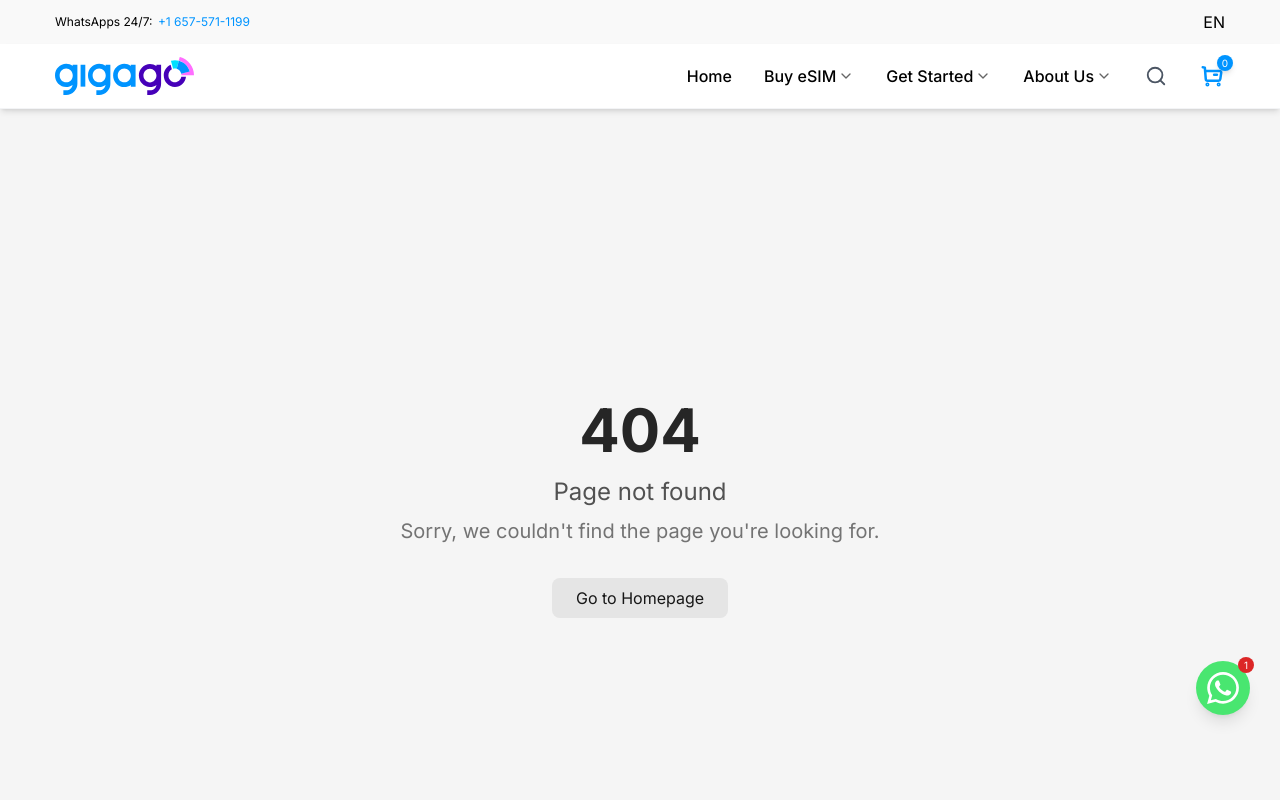
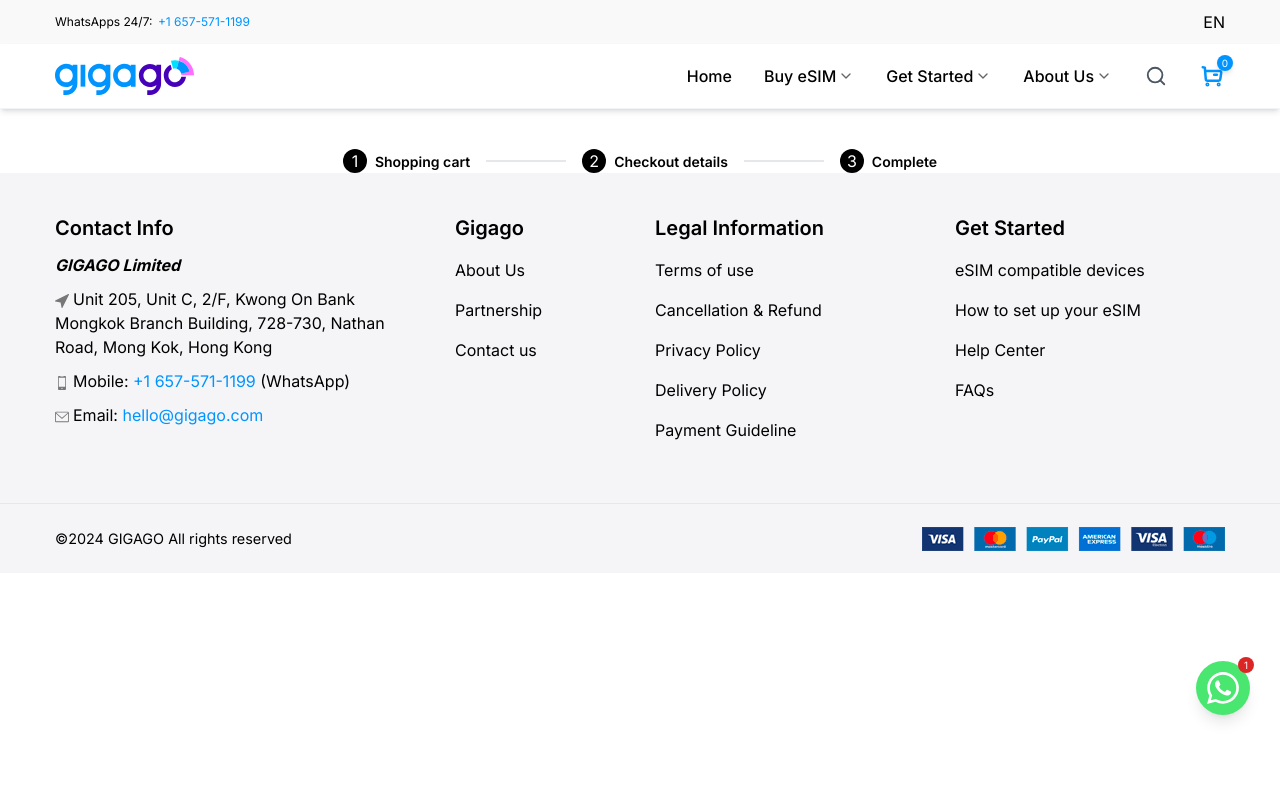
Before and after one commit to TuTraa/gigago-v2, a Next.js app: page /cart in a window 1280 px wide. Before the commit this address had no page. Shown: the top 800 px of the page. Built offline with nearby package versions, Linux system fonts and the light colour scheme.

Commit message:
feat(feature): start Cart page & progress tracker component

```diff
--- /dev/null
+++ b/src/app/(cart)/cart/page.tsx
@@ -0,0 +1,19 @@
+import ProgressTracker from '@/components/progress-tracker'
+import React from 'react'
+
+const CartPage = () => {
+  return (
+    <div className='max-w-xl w-full mx-auto px-[15px]'>
+      <div className='grid grid-cols-12'>
+        <div className='col-span-12'>
+          <div className='pt-[40px]'>
+            <ProgressTracker />
+          </div>
+        </div>
+        <div className='col-span-12'></div>
+      </div>
+    </div>
+  )
+}
+
+export default CartPage
--- /dev/null
+++ b/src/components/progress-tracker.tsx
@@ -0,0 +1,31 @@
+'use client'
+import React from 'react'
+
+const ProgressTracker = () => {
+  return (
+    <div className='flex items-center justify-center'>
+      <div className='flex items-center'>
+        <div className='size-[24px] rounded-full bg-black text-white flex items-center justify-center mr-[8px]'>
+          1
+        </div>
+        <span className='text-[14px] font-semibold'> Shopping cart</span>
+      </div>
+      <span className='block mx-[16px] w-[80px] h-[2px] bg-gray-200'></span>
+      <div className='flex items-center'>
+        <div className='size-[24px] rounded-full bg-black text-white flex items-center justify-center mr-[8px]'>
+          2
+        </div>
+        <span className='text-[14px] font-semibold'> Checkout details</span>
+      </div>
+      <span className='block mx-[16px] w-[80px] h-[2px] bg-gray-200'></span>
+      <div className='flex items-center'>
+        <div className='size-[24px] rounded-full bg-black text-white flex items-center justify-center mr-[8px]'>
+          3
+        </div>
+        <span className='text-[14px] font-semibold'> Complete</span>
+      </div>
+    </div>
+  )
+}
+
+export default ProgressTracker
--- a/src/components/view-cart-navigation.tsx
+++ b/src/components/view-cart-navigation.tsx
@@ -13,6 +13,7 @@
 import { useCartStore } from '@/stores/use-cart-store'
 import CartItem from '@/views/cart/cart-item'
 import Button from './ui/button'
+import Link from 'next/link'
 const ViewCartNavigation = () => {
   const totalItems = useCartStore((state) => state.totalItems)
   const [isOpen, setIsOpen] = useState(false)
@@ -39,7 +40,7 @@
             />
           </div>
         </DrawerTrigger>
-        <DrawerContent className='h-screen w-[300px] md:w-[480px] fixed top-0 right-0'>
+        <DrawerContent className='h-screen w-[300px] md:w-[500px] fixed top-0 right-0 px-4'>
           <DrawerHeader className='flex items-center justify-between px-[30px] py-[25px] border-b-[1px] border-gray-100'>
             <DrawerTitle className='text-[24px]'>My cart</DrawerTitle>
             <div
@@ -53,13 +54,21 @@
             <CartItem onProductClick={() => onCartClose()} />
             <CartItem onProductClick={() => onCartClose()} />
             <CartItem onProductClick={() => onCartClose()} />
-            <CartItem onProductClick={() => onCartClose()} />
-            <CartItem onProductClick={() => onCartClose()} />
           </div>
           <DrawerFooter>
-            <div className='flex flex-col gap-y-[12px]'>
-              <Button>View Cart</Button>
-              <Button>View Cart</Button>
+            <div className='flex flex-col gap-y-[16px] py-4'>
+              <Link href='/cart'>
+                <Button className='w-full bg-gray-100 text-primary hover:text-white hover:bg-primary duration-300 rounded-[25px]'>
+                  {' '}
+                  View Cart
+                </Button>
+              </Link>
+              <Link href='/checkout'>
+                <Button className='w-full bg-primary text-white rounded-[25px]'>
+                  {' '}
+                  Checkout
+                </Button>
+              </Link>
             </div>
           </DrawerFooter>
         </DrawerContent>
```
